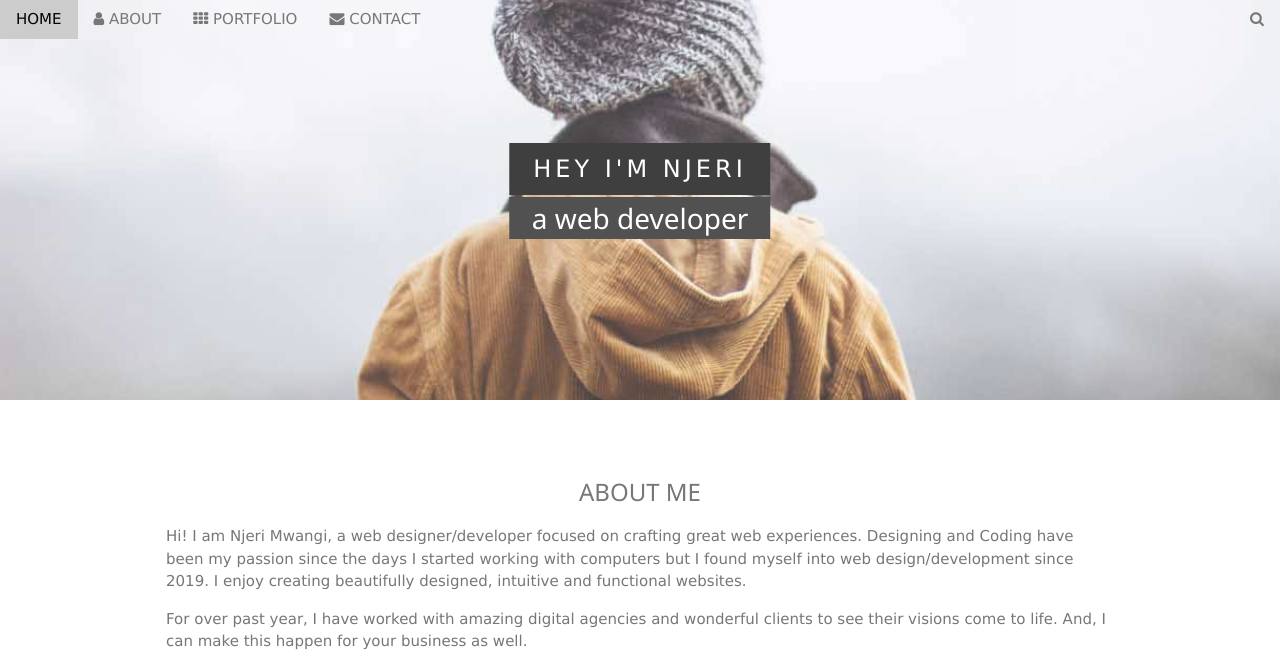
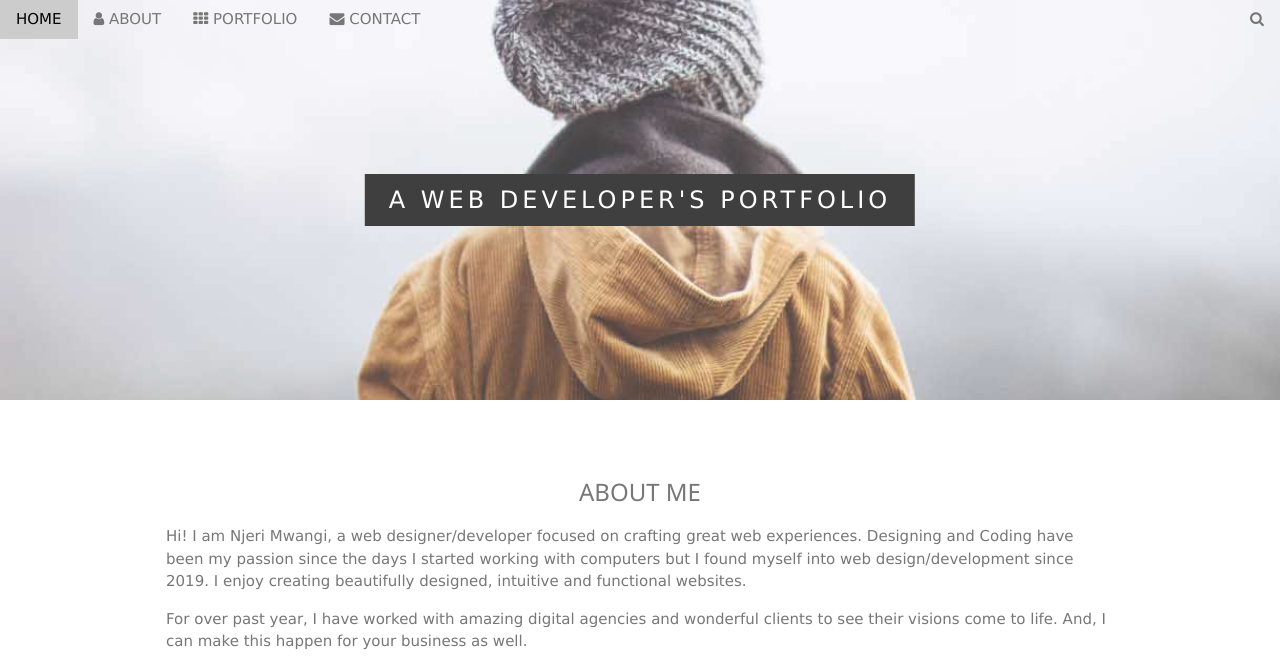
Before and after one commit to njerimwangi-rgb/A-Personal-Portfolio-Webpage, a plain HTML site: page index.html in a window 1280 px wide. Shown: the top 665 px of the page. Drawn offline with Linux system fonts and the light colour scheme.

Commit message:
Update index.html

```diff
--- a/index.html
+++ b/index.html
@@ -316,8 +316,8 @@
     <!-- First Parallax Image with Logo Text -->
     <div class="bgimg-1 w3-display-container w3-opacity-min" id="home">
       <div id="welcome-section" class="w3-display-middle" style="white-space:nowrap;">
-        <span class="project-tile w3-padding-large w3-black w3-xlarge w3-wide w3-animate-opacity">HEY <span class="w3-hide-small"> I'M </span> NJERI</span>
-        <center class="style"><h1 style="font-size: 28px; color: white;"> a web developer </h1></center>
+        <span class="project-tile w3-padding-large w3-black w3-xlarge w3-wide w3-animate-opacity"> A WEB DEVELOPER'S<span class="w3-hide-small"></span> PORTFOLIO</span>
+
       </div>
     </div>
 
@@ -332,7 +332,7 @@
       <div class="w3-row">
         <div class="w3-col m6 project-tile w3-padding-large">
           <p><b><i class="fa fa-user w3-margin-right"></i>Njeri Mwangi</b></p><br>
-          <img src="images/me-standing.jpg" class="w3-round w3-image w3-opacity w3-hover-opacity-off" alt="Photo of Me" width="100%" height="150px">
+          <img src="images/bordered.jpg" class="w3-round w3-image w3-opacity w3-hover-opacity-off" alt="Photo of Me" width="100%" height="150px">
         </div>
 
         <!-- Hide this text on small devices -->
```
